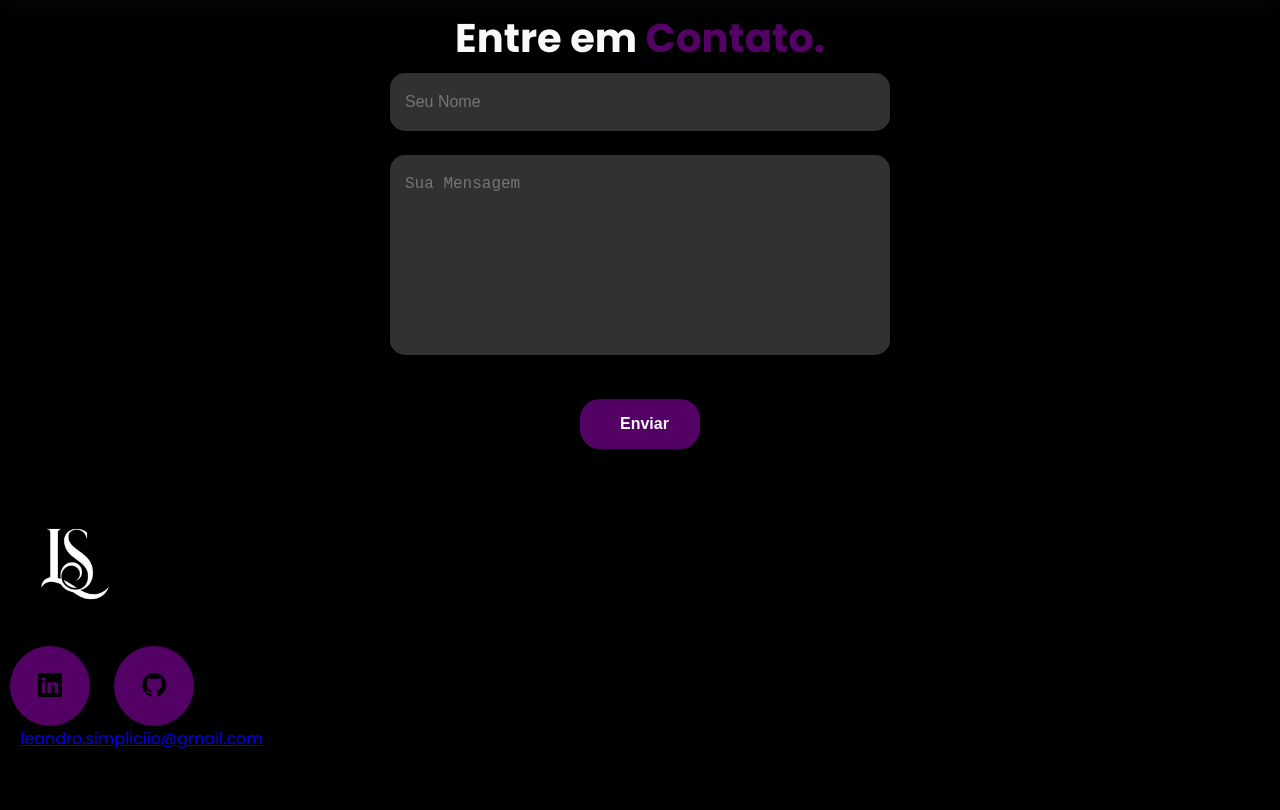
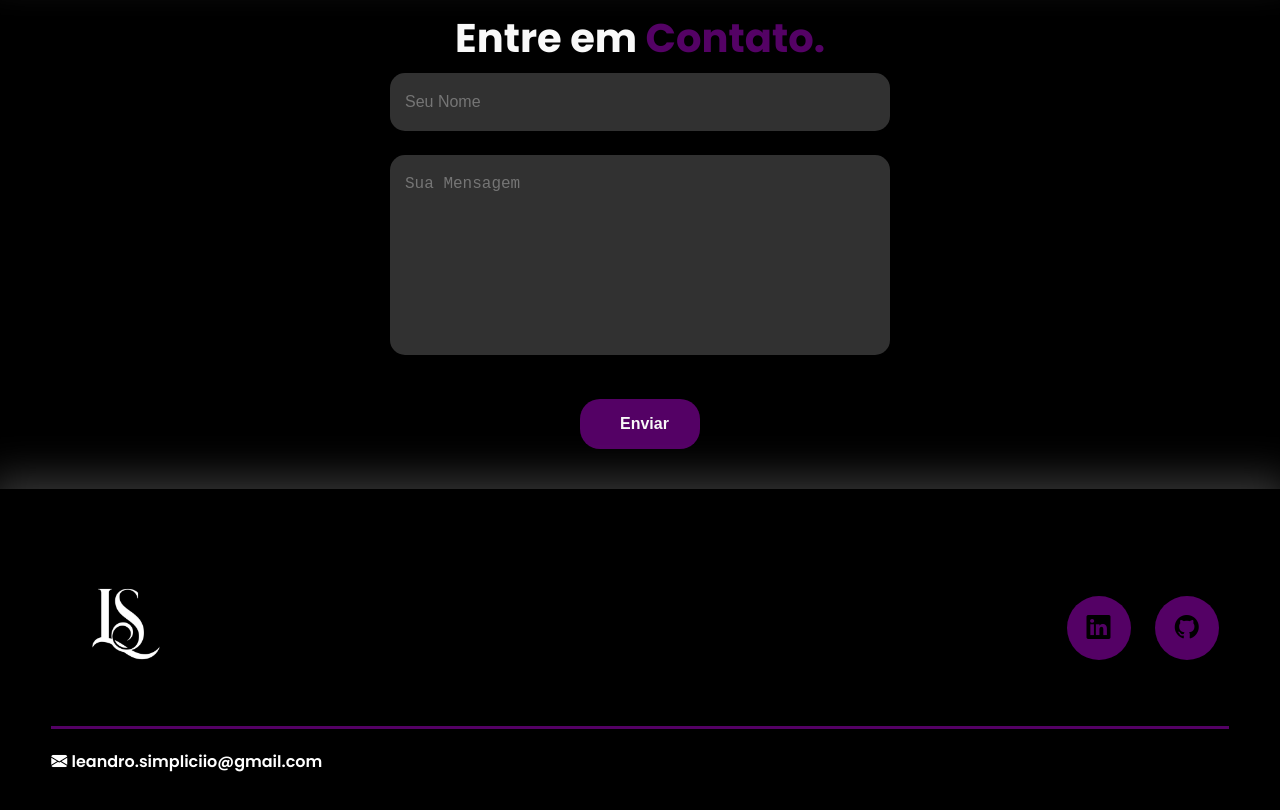
Before and after one commit to LeandroSimplicio/Portifolio-Leandro, a plain HTML site: page index.html in a window 1280 px wide. Shown: the part 2577-3387 px from the top of the page. Before the commit the page ends 3328 px from the top, so only its background shows below. Drawn offline with nearby package versions, Linux system fonts and the light colour scheme.

Commit message:
Finalizado o footer

```diff
--- a/assets/css/buttons.css
+++ b/assets/css/buttons.css
@@ -16,8 +16,8 @@
 
   .btn-social button{
 
-    width: calc(var(--spacing-unit) * 5);
-    height: calc(var(--spacing-unit) * 5);
+    width: calc(var(--spacing-unit) * 4);
+    height: calc(var(--spacing-unit) * 4);
     border-radius: 50%;
     border: none;
     background-color: var(--primary-color);
--- /dev/null
+++ b/assets/css/footer.css
@@ -0,0 +1,33 @@
+footer {
+  padding: 40px 4%;
+  box-shadow: 0 0 40px 10px #ffffff3a;
+
+}
+
+footer .flex {
+  justify-content: space-between;
+  align-items: center;
+}
+
+.line-footer {
+ padding: 20px 0;
+
+}
+
+.borda {
+    border-top: 3px solid var(--primary-color);
+}
+
+.line-footer p i{
+    color: var(--white);
+    font-size: var(--font-size-text);
+
+}
+
+.line-footer p a {
+    color: var(--white);
+    font-size: var(--font-size-text);
+    text-decoration: none;
+    font-weight: 600;
+
+}
--- a/assets/css/main.css
+++ b/assets/css/main.css
@@ -9,4 +9,5 @@
 @import url('about.css');
 @import url('projects.css');
 @import url('contact.css');
+@import url('footer.css');
 @import url('responsive.css');
--- a/index.html
+++ b/index.html
@@ -254,6 +254,7 @@
         <div class="footer__content">
           <!--interface-->
           <div class="line-footer">
+            <div class="flex">
               <div class="logo-footer">
                 <img src="assets/img/logo.jpg" alt="Logo" class="logo" />
               </div>
@@ -268,9 +269,10 @@
               </div>
               <!--btn-social-->
             </div>
+            <!--flex-->
+          </div>
           <!--line-footer-->
-
-          <div class="line-footer">
+          <div class="line-footer borda">
             <p>
               <i class="bi bi-envelope-fill"></i>
               <a href="mailto:leandro.simpliciio@gmail.com"
```
Lines whose indentation alone changed are shown as unchanged.
